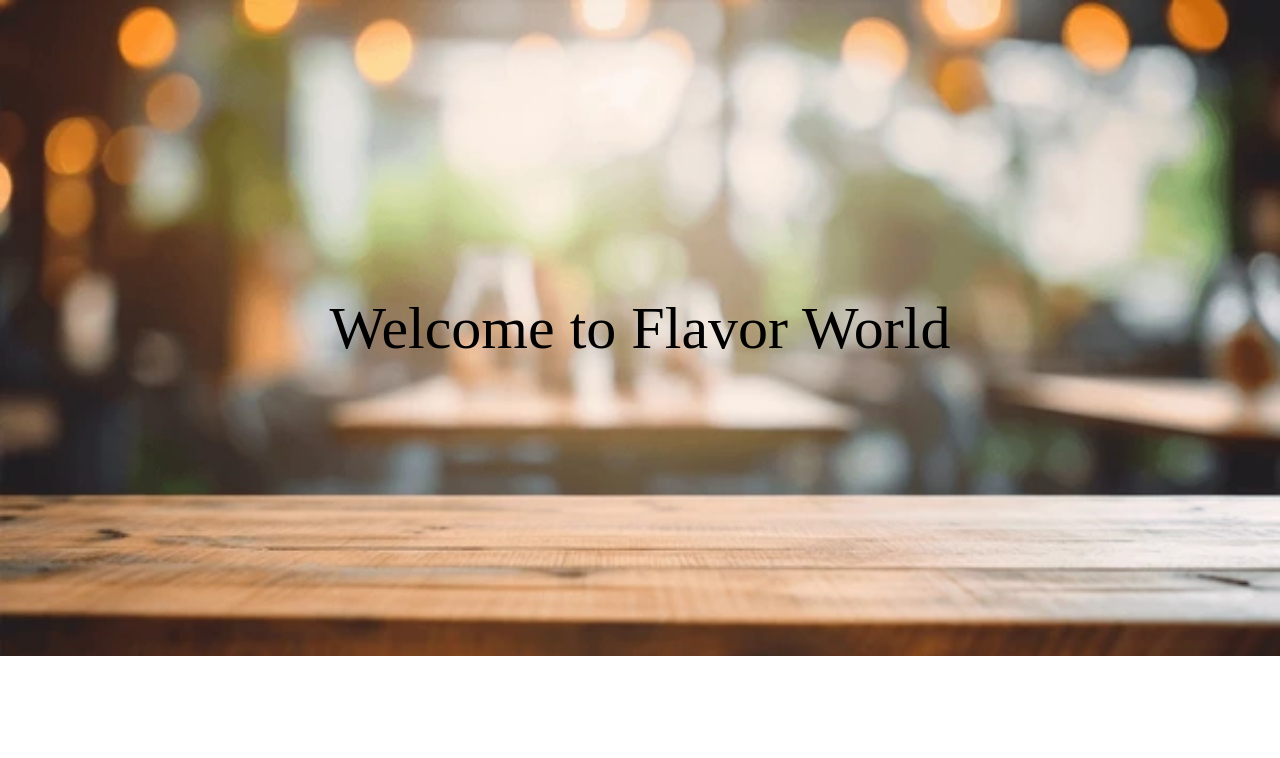
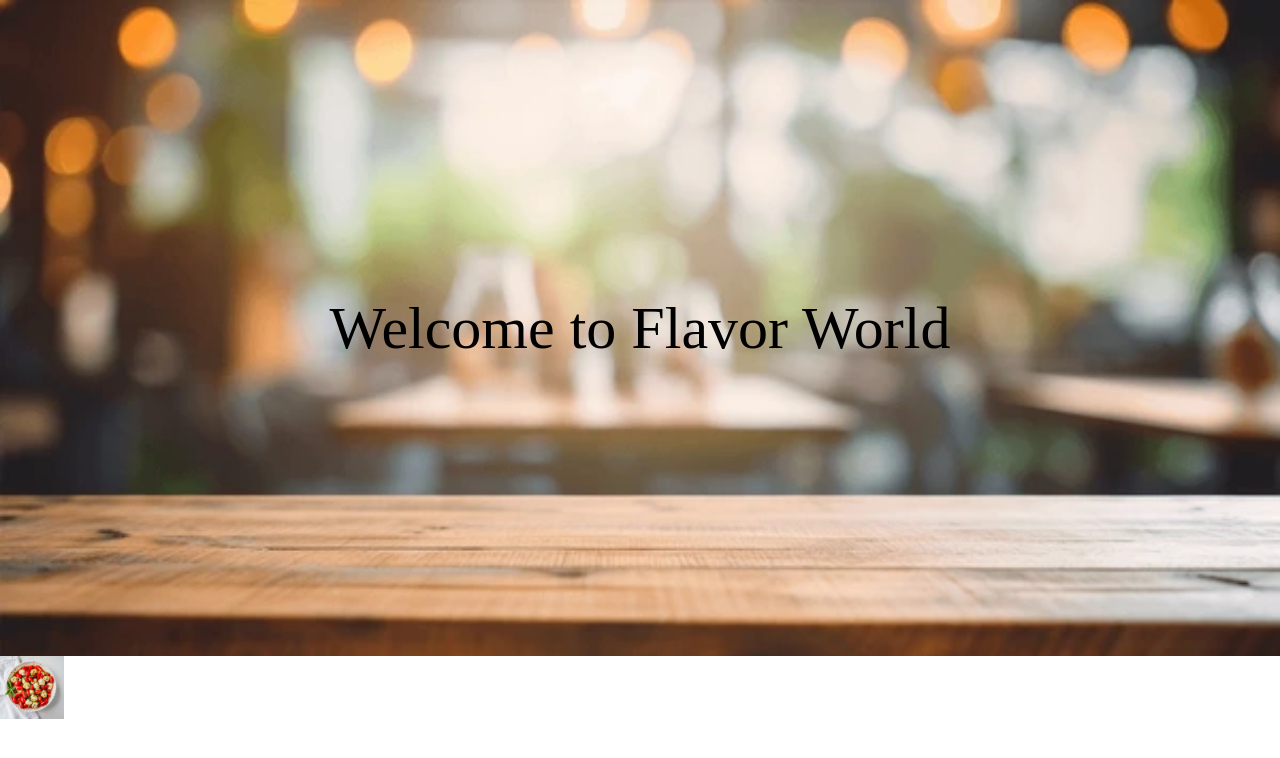
Before and after one commit to MohamedKhassar/FlavorWorld, a React (Vite) app: page /1 in a window 1280 px wide. Shown: the top 758 px of the page. Built offline with nearby package versions, Linux system fonts and the light colour scheme; data requests are answered from the project's data file; a web font is replaced by a local one.

Commit message:
Added a new page called Plate, updated the Category component to include a link to the Plate page, and updated the Dish page to include a link to the Plate page for each dish.

```diff
--- a/src/App.jsx
+++ b/src/App.jsx
@@ -5,6 +5,7 @@ import Dish from "./pages/Dish"
 import Welcome from "./components/Welcome"
 import { useEffect } from "react"
 import Aos from "aos"
+import Plate from "./pages/Plate"
 export default function App() {
   useEffect(() => {
     Aos.init({
@@ -20,6 +21,7 @@ export default function App() {
         <Routes>
           <Route path="/" element={<Home/>}/>
           <Route path="/dish/:type" element={<Dish/>}/>
+          <Route path="/:id" element={<Plate/>}/>
         </Routes>
     </BrowserRouter>
   )
--- a/src/components/Category.jsx
+++ b/src/components/Category.jsx
@@ -25,7 +25,7 @@ const Category = () => {
                         <p className="text-nowrap font-bold text-slate-800">main course</p>
                     </div>
                 </Link>
-                <Link to="dish/Dessert">
+                <Link to="dish/dessert">
                     <div className="overflow-hidden rounded-lg h-fit p-8 cursor-pointer w-min shadow-md shadow-slate-400 bg-[url('/img/bg.jpg')] bg-cover hover:scale-110 transition-all delay-100 text-center">
                         <div className="w-24">
                             <img src="/img/Dessert.png" alt="" />
--- a/src/pages/Dish.jsx
+++ b/src/pages/Dish.jsx
@@ -23,13 +23,19 @@ const Dish = () => {
                 <h1 className="text-4xl capitalize">{dis} plates</h1>
                 <hr className="border border-blue-950 w-full" />
             </div>
-            {dishData.map(data =>
-                <div key={data.id} className='w-[900px] cursor-pointer hover:scale-105 transition-all bg-yellow-100 rounded-lg shadow-md shadow-black flex gap-x-12'>
+            {dishData.map((data,i) =>
+                <div key={i} className='w-[900px] h-min cursor-pointer hover:scale-105 transition-all bg-yellow-100 rounded-lg shadow-md shadow-black flex gap-x-12'>
                     <img src={data.image} className='w-56 h-56 rounded-l-lg' alt="" />
                     <div className='flex flex-col gap-10 p-8 w-max'>
-                        <h1 className='text-3xl text-start'>{ data.name}</h1>
-                        <p>{data.instructions.slice(0, 1).map((ins, i) =>
-                            <><li className='text-justify' key={i}>{ins}</li><Link to={`/${data.id}`}>sads</Link></>
+                        <h1 className='text-3xl text-start'>{data.name}</h1>
+                        <p className=''>{data.instructions.slice(0, 1).map((ins, i) =>
+                            <>
+                                <li className='text-center' key={i}>{ins}</li>
+                                <li className='list-none mt-3 text-slate-500' >
+                                    <Link to={`/${data.id}`}>{data.instructions.length > 1 ? "Read more" : ""}
+                                    </Link>
+                                </li>
+                            </>
                         )}</p>
                     </div>
                 </div>
--- /dev/null
+++ b/src/pages/Plate.jsx
@@ -0,0 +1,30 @@
+import axios from "axios";
+import { useEffect, useState } from "react";
+import { useParams } from "react-router-dom";
+
+const Plate = () => {
+    const id = useParams().id
+    const [plate,setPlate]=useState({})
+    useEffect(() => {
+        const getOne = async () => {
+            try {
+
+                const res = await axios.get(`http://localhost:3000/recipes/${id}`)
+                setPlate(res.data)
+            } catch (error) {
+                console.log(error);
+            }
+        }
+        getOne()
+    }, [id])
+    console.log(plate)
+    return (
+        <div className="container flex gap-12 flex-col text-center" data-aos="fade-up">
+            <div>
+                <img src={plate.image} className="w-16" alt="" />
+            </div>
+        </div>
+    );
+}
+
+export default Plate;
```
